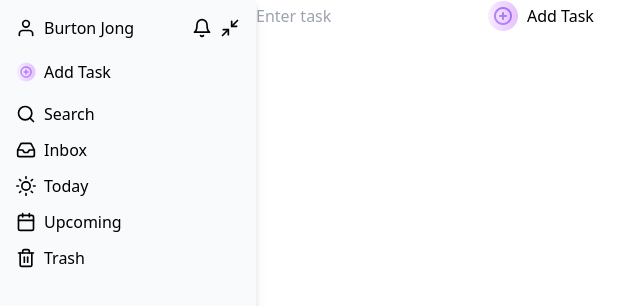
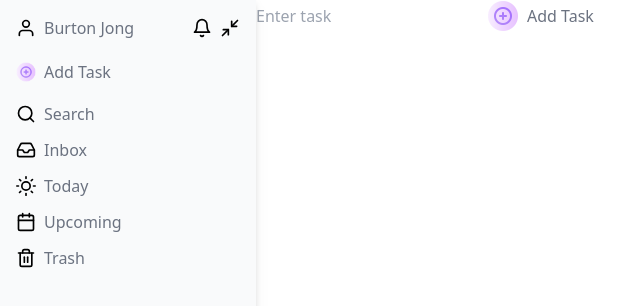
Before and after one commit to anthonyych4n/TaskManager, a React (Vite) app: page /home in a window 1280 px wide. Shown: the top 306 px of the page, without its empty margins (0-641 px from the left). Built offline with nearby package versions, Linux system fonts and the light colour scheme.

Commit message:
Rname files

```diff
--- /dev/null
+++ b/src/components/Modal/Search.jsx
@@ -0,0 +1,16 @@
+const SearchModal = () => {
+  const handleSearch = () => {
+    // Implement your search logic here
+    const searchQuery = ""; // Define the searchQuery variable
+    console.log("Searching for:", searchQuery);
+  };
+
+  return (
+    <div>
+      <button onClick={handleSearch}>Open Search Modal</button>
+      {/* Add your modal component here */}
+    </div>
+  );
+};
+
+export default SearchModal;
--- a/src/components/Sidebar.jsx
+++ b/src/components/Sidebar.jsx
@@ -10,7 +10,7 @@ import User from "/user.svg";
 
 const Sidebar = () => {
   return (
-    <nav className="bg-gray-50 text-black h-screen w-64 drop-shadow-lg text-base">
+    <nav className="bg-gray-50 text-gray-500 h-screen w-64 drop-shadow-lg text-base ">
       <div className="flex p-4 justify-between">
         <div className="flex justify-start space-x-2 items-center">
           <img src={User} alt="" className="h-5 w-5 text-gray-100" />{" "}
@@ -38,7 +38,9 @@ const Sidebar = () => {
         <ul className="flex px-4 py-2 flex-col w-64">
           <li className="py-1.5 flex space-x-2 text-justify items-center">
             <img src={Search} alt="Search" className="h-5 w-5" />
-            <a href="">Search</a>
+            <button>
+              <a href="">Search</a>
+            </button>
           </li>
 
           <li className="py-1.5 flex space-x-2 text-justify items-center ">
--- a/src/pages/Home.jsx
+++ b/src/pages/HomePage.jsx
@@ -3,7 +3,7 @@ import AddTask from "../components/Modal/AddTask";
 
 const Home = () => {
   return (
-    <body>
+    <body className="text-gray-500">
       <div className="flex flex-row">
         <div>{<Sidebar />}</div>
 
--- a/src/pages/Today.jsx
+++ b/src/pages/TodayPage.jsx
@@ -1,4 +1,4 @@
-function Today() {
+function TodayPage() {
   return (
     <div>
       <h1>Todays Events</h1>
@@ -7,4 +7,4 @@ function Today() {
   );
 }
 
-export default Today;
+export default TodayPage;
```
Also changed, not shown: src/App.jsx (+7 -7 lines), public/bell.svg, src/pages/AboutPage.jsx (renamed from src/pages/About.jsx), src/pages/ContactPage.jsx (renamed from src/pages/Contact.jsx), src/pages/InboxPage.jsx (renamed from src/pages/Inbox.jsx), src/pages/TrashPage.jsx (renamed from src/pages/Trash.jsx), src/pages/UpcomingPage.jsx (renamed from src/pages/Upcoming.jsx).
